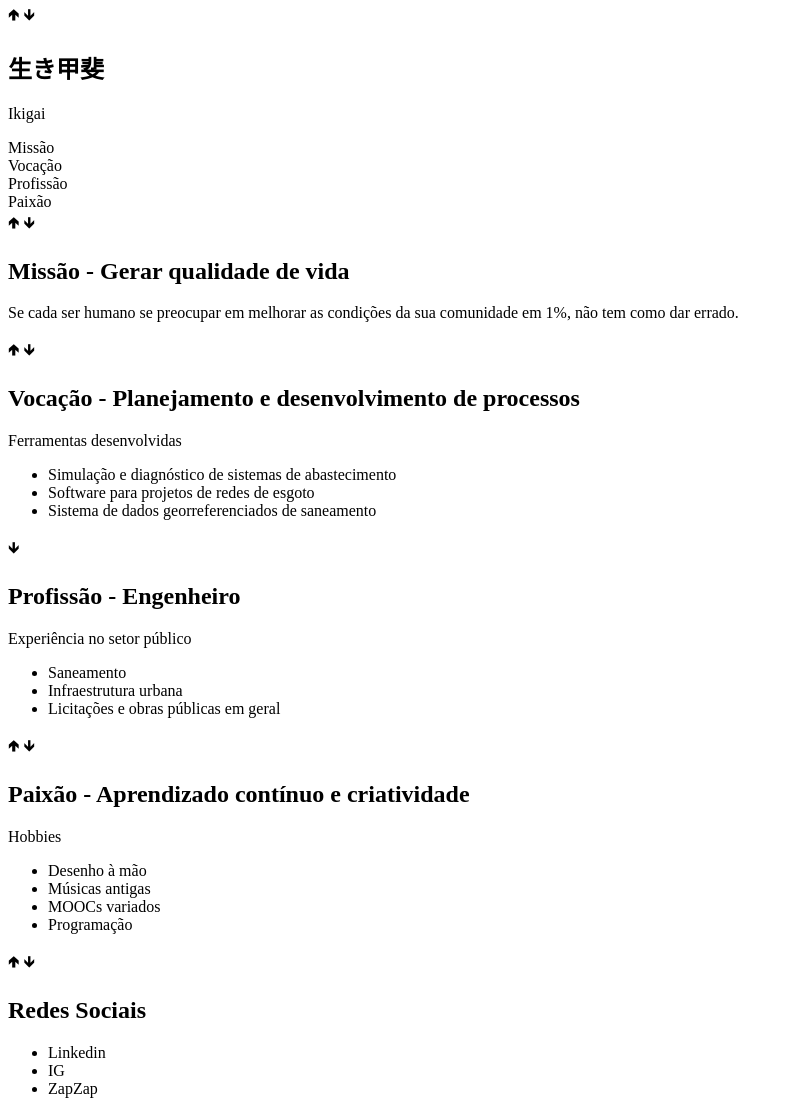
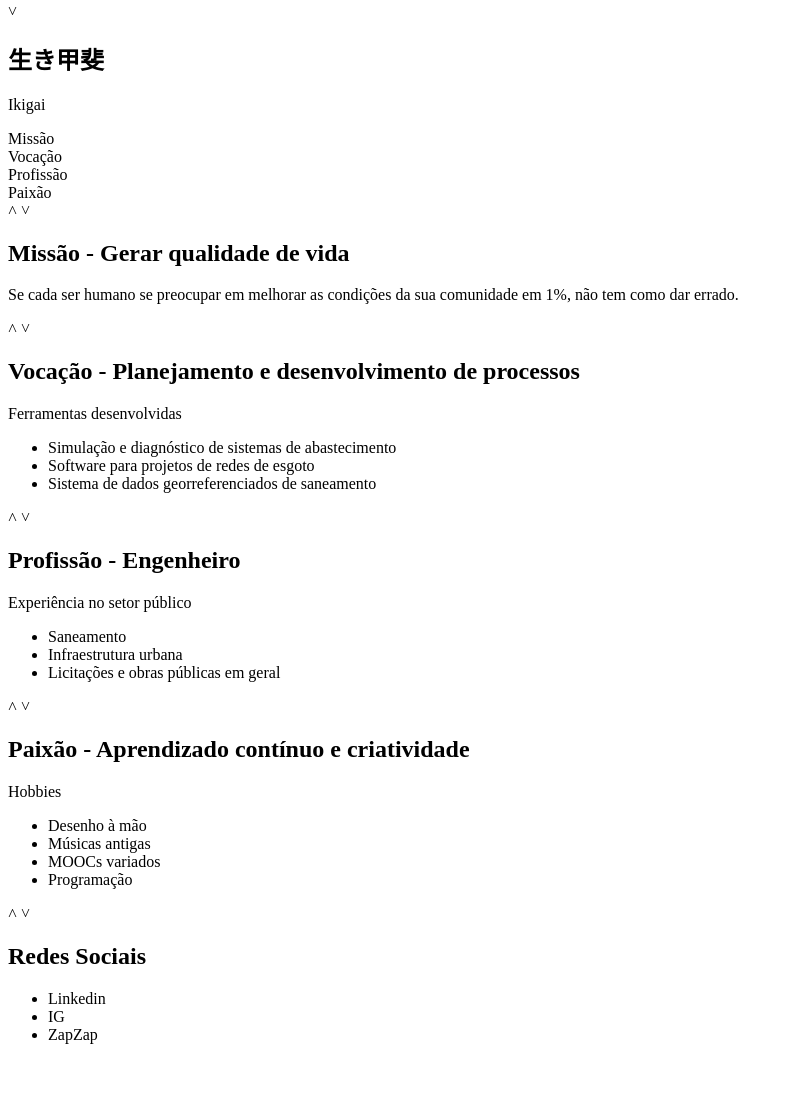
Before and after one commit to Pitossomo/pitossomo.com, a plain HTML site: page index.html in a window 1280 px wide. Shown: the part 132-1246 px from the top of the page, without its empty margins (0-793 px from the left). After the commit the page ends 1192 px from the top, so only its background shows below. Drawn offline with Linux system fonts and the light colour scheme.

Commit message:
alterada setas de navegacao

```diff
--- a/index.html
+++ b/index.html
@@ -17,8 +17,7 @@
     <section id="titulo">
       <h1>Pitossomo</h1>
       <nav>
-        <a>🢁</a>
-        <a>🡻</a>
+        <a>˅</a>
       </nav>
     </section>
     <section id="proposito">
@@ -31,16 +30,16 @@
       <div>Profissão</div>
       <div>Paixão</div>
       <nav>
-        <a>🢁</a>
-        <a>🡻</a>
+        <a>˄</a>
+        <a>˅</a>
       </nav>
     </section>
     <section id="missao">
       <h1>Missão - Gerar qualidade de vida</h1>
       <p>Se cada ser humano se preocupar em melhorar as condições da sua comunidade em 1%, não tem como dar errado.</p>
       <nav>
-        <a>🢁</a>
-        <a>🡻</a>
+        <a>˄</a>
+        <a>˅</a>
       </nav>
     </section>
     <section id="vocacao">
@@ -52,7 +51,8 @@
         <li>Sistema de dados georreferenciados de saneamento</li>
       </ul>
       <nav>
-        <a>🡻</a>
+        <a>˄</a>
+        <a>˅</a>
       </nav>
     </section>
     <section id="profissao">
@@ -64,8 +64,8 @@
         <li>Licitações e obras públicas em geral</li>
       </ul>
       <nav>
-        <a>🢁</a>
-        <a>🡻</a>
+        <a>˄</a>
+        <a>˅</a>
       </nav>
     </section>
     <section id="paixao">
@@ -78,8 +78,8 @@
         <li>Programação</li>
       </ul>
         <nav>
-          <a>🢁</a>
-          <a>🡻</a>
+          <a>˄</a>
+          <a>˅</a>
         </nav>
       </section>
     <footer>
```
